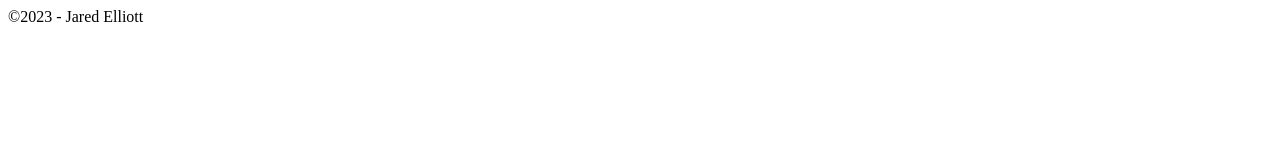
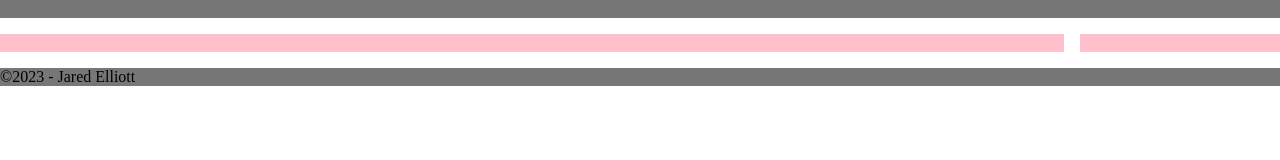
Before and after one commit to CLTJared/timed-coding-quiz, a plain HTML site: page index.html in a window 1280 px wide. Drawn offline with Linux system fonts and the light colour scheme.

Commit message:
Initial comments on files to build out idea.

```diff
--- a/index.html
+++ b/index.html
@@ -4,17 +4,19 @@
     <meta charset="UTF-8">
     <meta name="viewport" content="width=device-width, initial-scale=1.0">
     <title>Javascript Fundamentals - Take The Quiz!</title>
-    <link rel="stylesheet" type="text/css" src="./assets/css/style.css" />
+    <link rel="stylesheet" type="text/css" href="./assets/css/style.css" />
 </head>
 <body>
     <header>
         <!-- Header Content Goes Here -->
+        &nbsp;
     </header>
 
     <main>
         <!-- Main Content Goes Here -->
         <section id="gameBoard">
             <!-- Game Board Area -->
+            &nbsp;
         </section>
     </main>
 
@@ -22,6 +24,7 @@
         <!-- Extra Content Goes Here -->
         <section id="timer">
             <!-- Holds Timer Information -->
+            &nbsp;
         </section>
     </aside>
 
```
Also changed, not shown: assets/javascript/game.js (+8 -0 lines).
